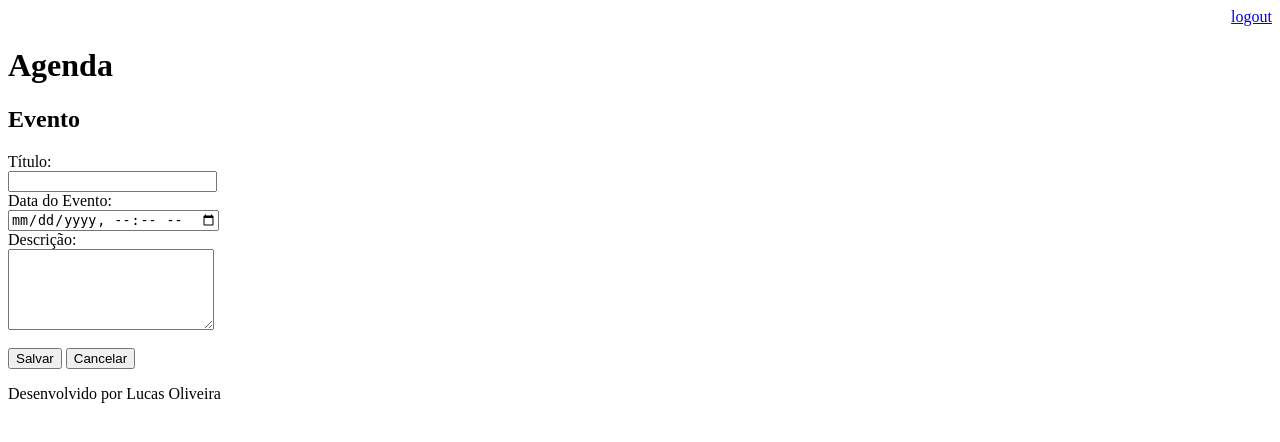
After one commit to lucax21/agenda_django, a Django app: page /agenda/evento/ in a window 1280 px wide. The commit adds this page. Shown: the top 442 px of the page. Run offline with Django 4.2, Linux system fonts and the light colour scheme; a user stored in the database is signed in.

Commit message:
Criado o template para inserção de eventos da agenda.

```diff
--- a/agenda_django/urls.py
+++ b/agenda_django/urls.py
@@ -22,6 +22,8 @@ urlpatterns = [
     path('admin/', admin.site.urls),
     path('eventos/<titulo_evento>/', views.eventos),
     path('agenda/', views.lista_eventos),
+    path('agenda/evento/', views.evento),
+    path('agenda/evento/submit', views.submit_evento),
     path('', RedirectView.as_view(url='/agenda/')),
     path('login/', views.login_user),
     path('login/submit', views.submit_login),
--- a/core/views.py
+++ b/core/views.py
@@ -38,3 +38,20 @@ def lista_eventos(request):
     #evento = Evento.objects.all()
     response = {'evento':evento}
     return render(request, 'agenda.html', response)
+
+@login_required(login_url='/login/')
+def evento(request):
+    return render(request, 'evento.html')
+
+@login_required(login_url='/login/')
+def submit_evento(request):
+    if request.POST:
+        titulo = request.POST.get('titulo')
+        data_evento = request.POST.get('data_evento')
+        descricao = request.POST.get('descricao')
+        usuario = request.user
+        Evento.objects.create(titulo=titulo,
+                                data_evento=data_evento,
+                                descricao=descricao,
+                                usuario=usuario)
+    return redirect('/')
--- a/templates/agenda.html
+++ b/templates/agenda.html
@@ -2,6 +2,9 @@
 
 {% block content %}
 <h2>Agendamentos</h2>
+<a href="evento/">
+	<button type="button">Novo agendamento</button>
+</a>
 <ul>
 	{% for evento in evento %}
 	<li>{{ evento.titulo }} - {{evento.get_data_evento }} </li>
--- /dev/null
+++ b/templates/evento.html
@@ -0,0 +1,25 @@
+{% extends "model-page.html" %}
+
+{% block content %}
+
+<h2>Evento</h2>
+
+<form action="submit" method="POST"> {% csrf_token %}
+	<label>Título:</label>
+	<br>
+	<input type="text" name="titulo" size="23">
+	<br>
+	<label>Data do Evento:</label>
+	<br>
+	<input type="datetime-local" name="data_evento">
+	<br>
+	<label>Descrição:</label>
+	<br>
+	<textarea name="descricao" rows="5" cols="23"></textarea>
+	<br><br>
+	<button type="submit">Salvar</button>
+	<a href="/">
+		<button type="button">Cancelar</button>
+	</a>
+</form>
+{% endblock %}
```
Also changed, not shown: db.sqlite3, 1 other file.
